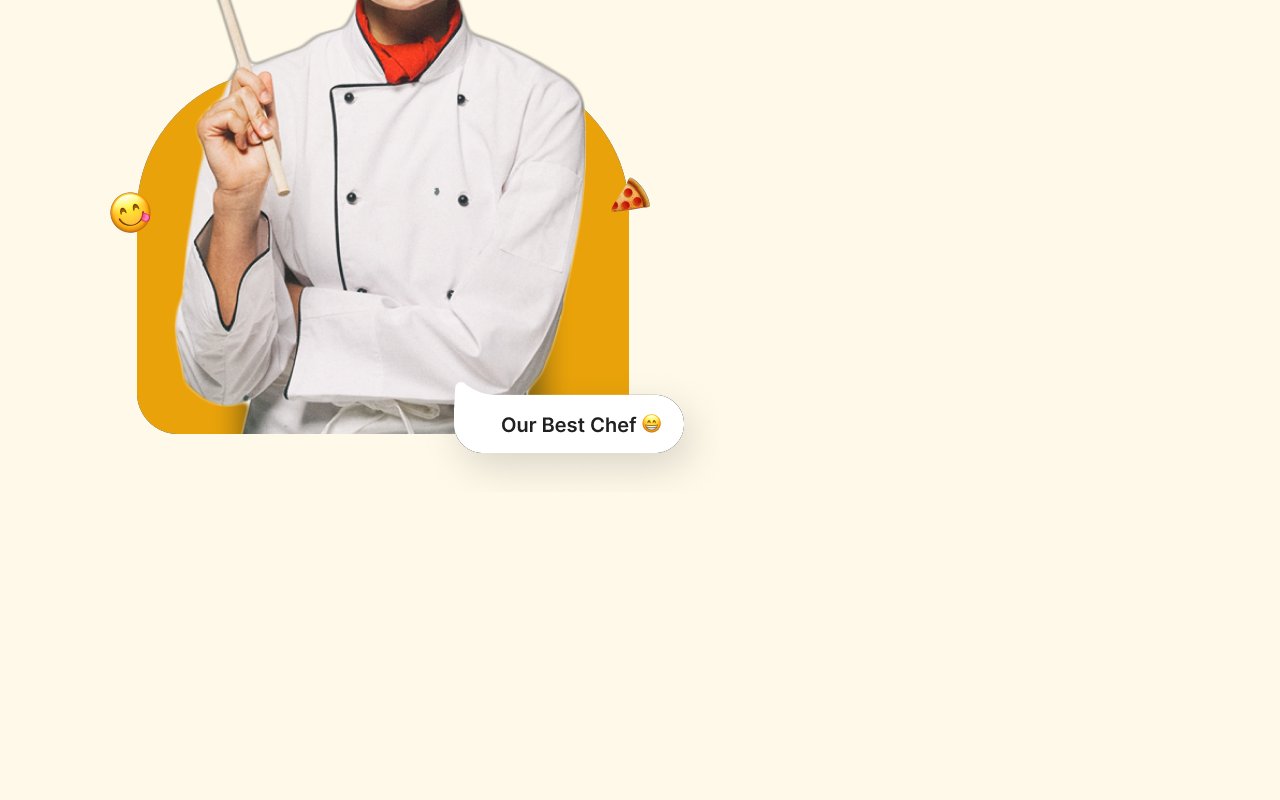
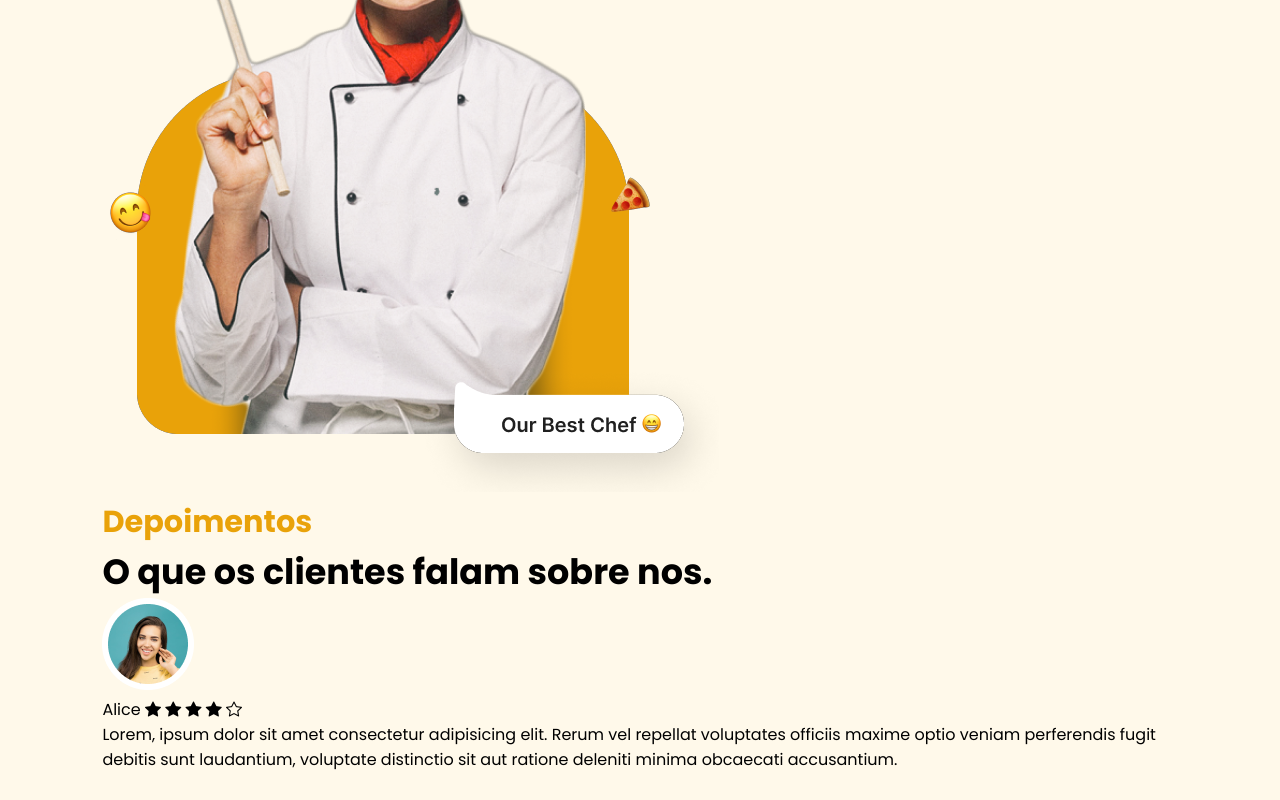
Before and after one commit to Anonimocods/restaurante, a plain HTML site: page index.html in a window 1280 px wide. Shown: the part 4561-5361 px from the top of the page. Before the commit the page ends 5088 px from the top, so only its background shows below. Drawn offline with nearby package versions, Linux system fonts and the light colour scheme.

Commit message:
testimonials

```diff
--- a/index.html
+++ b/index.html
@@ -238,10 +238,37 @@
         </section>
 
         <section id="testimonials">
-            <img src="/assets/chef.png" alt="">
+            <img src="/assets/chef.png" class="testimonial-chef" alt="">
 
             <div id="testimonials_content">
+                <h2 class="section-title">
+                    Depoimentos
+                </h2>
+                <h3 class="section-subtitle">
+                    O que os clientes falam sobre nos.
+                </h3>
 
+                <div id="feedbacks">
+                    <div class="feedback">
+                        <img src="/assets/avatar.png" class="feedback-avatar" alt="">
+
+                        <div class="feedback-content">
+                            <p>
+                                Alice
+                                <span>
+                                    <i class="bi bi-star-fill"></i>
+                                    <i class="bi bi-star-fill"></i>
+                                    <i class="bi bi-star-fill"></i>
+                                    <i class="bi bi-star-fill"></i>
+                                    <i class="bi bi-star"></i>
+                                </span>
+                            </p>
+                            <p>
+                                Lorem, ipsum dolor sit amet consectetur adipisicing elit. Rerum vel repellat voluptates officiis maxime optio veniam perferendis fugit debitis sunt laudantium, voluptate distinctio sit aut ratione deleniti minima obcaecati accusantium.
+                            </p>
+                        </div>
+                    </div>
+                </div>
             </div>
         </section>
     </main>
```
Also changed, not shown: assets/avatar.png (added).
